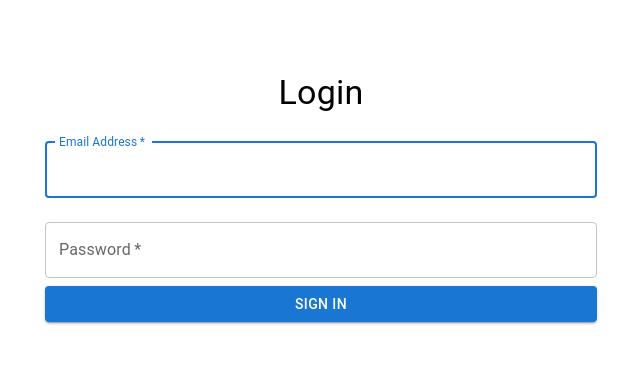
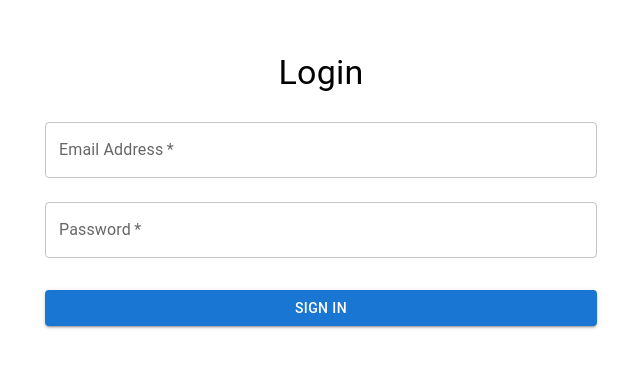
Before and after one commit to Abdessamad202/miniproject, a React (Vite) app: page /login in a window 1280 px wide. Shown: the part 211-578 px from the top of the page, without its empty margins (319-959 px from the left). Built offline with nearby package versions, Linux system fonts and the light colour scheme.

Commit message:
Update Login component with improved validation or UI changes

```diff
--- a/src/components/Login.jsx
+++ b/src/components/Login.jsx
@@ -1,6 +1,47 @@
-import { TextField, Button, Container, Typography, Box } from '@mui/material';
+import { useState } from 'react';
+import { TextField, Button, Container, Typography, Box, CircularProgress } from '@mui/material';
+import { useDispatch } from 'react-redux';
+import { useNavigate } from 'react-router';
+import { In } from '../slices/userSlice';
+import axios from 'axios';
 
 const Login = () => {
+  const [email, setEmail] = useState('');
+  const [password, setPassword] = useState('');
+  const [loading, setLoading] = useState(false);
+  const [error, setError] = useState('');
+  const dispatch = useDispatch();
+  const navigate = useNavigate();
+
+  const handleSubmit = async (event) => {
+    event.preventDefault();
+
+    // Basic validation
+    if (!email || !password) {
+      setError('Please fill in all fields.');
+      return;
+    }
+
+    setLoading(true);
+    setError('');
+
+    try {
+      const response = await axios.post('http://localhost:3000/application/api/login', { email, password });
+      if (response.data.success) {
+        dispatch(In({ user: response.data.user }));
+        navigate('/');
+      } else {
+        setError('Invalid email or password.');
+      }
+    } catch (error) {
+      console.error('Login error:', error);
+      setError('An error occurred. Please try again.');
+    }
+    finally {
+      setLoading(false);
+    }
+  };
+
   return (
     <Container maxWidth="sm">
       <Box
@@ -13,36 +54,40 @@ const Login = () => {
         <Typography variant="h4" component="h1" gutterBottom>
           Login
         </Typography>
-        <form noValidate autoComplete="off">
+        <form noValidate autoComplete="off" onSubmit={handleSubmit}>
           <TextField
             variant="outlined"
             margin="normal"
             required
             fullWidth
-            id="email"
             label="Email Address"
-            name="email"
-            autoComplete="email"
-            autoFocus
+            value={email}
+            onChange={(e) => setEmail(e.target.value)}
           />
           <TextField
             variant="outlined"
             margin="normal"
             required
             fullWidth
-            name="password"
             label="Password"
             type="password"
-            id="password"
-            autoComplete="current-password"
+            value={password}
+            onChange={(e) => setPassword(e.target.value)}
           />
+          {error && (
+            <Typography color="error" align="center" sx={{ mt: 2 }}>
+              {error}
+            </Typography>
+          )}
           <Button
             type="submit"
             fullWidth
             variant="contained"
             color="primary"
+            disabled={loading}
+            sx={{ mt: 3, mb: 2 }}
           >
-            Sign In
+            {loading ? <CircularProgress size={24} /> : 'Sign In'}
           </Button>
         </form>
       </Box>
```
